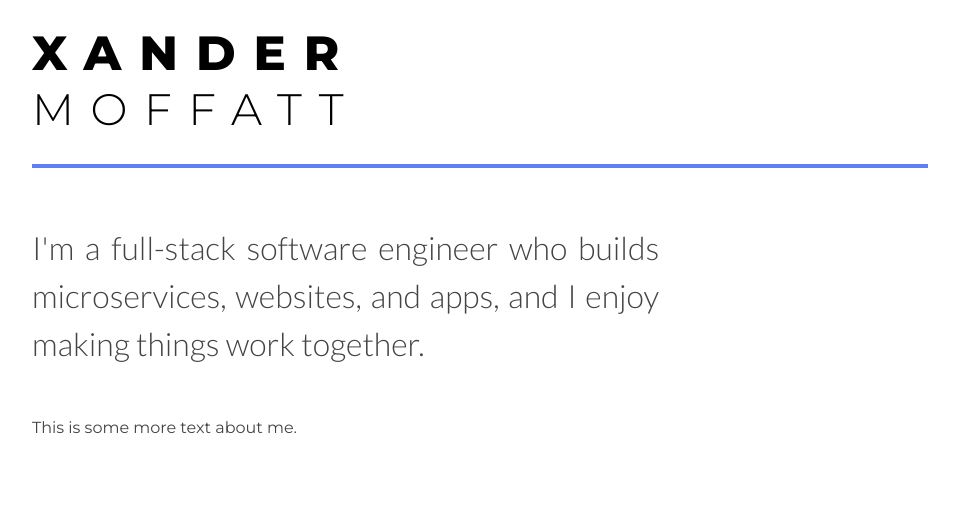
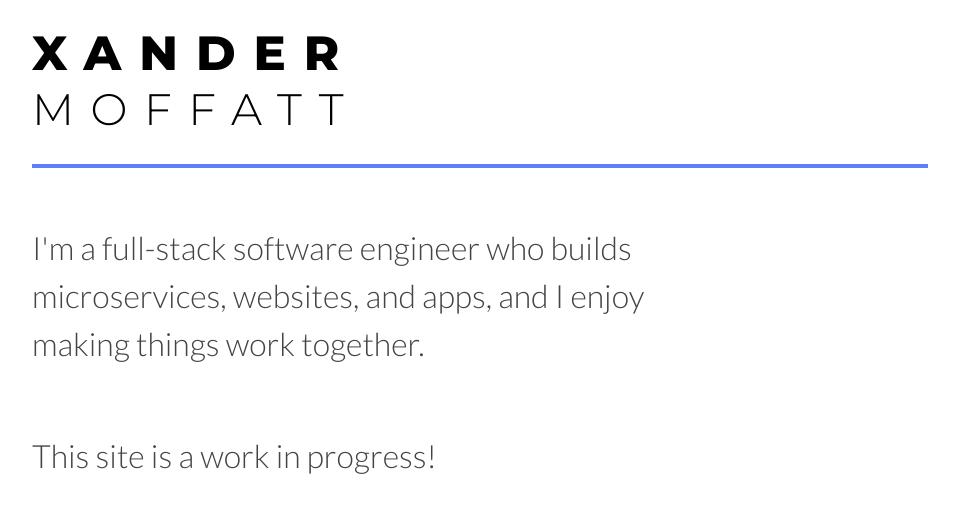
Before and after one commit to xandroxygen/xandroxygen.github.io, a Jekyll site: the page built from index.html, in a window 1280 px wide. Shown: the top 513 px of the page, without its empty margins (160-1119 px from the left). Built offline with Jekyll 4.4.1, drawn with Linux system fonts in a browser that asks for light colours.

Commit message:
simplify some css

```diff
--- a/_includes/header.html
+++ b/_includes/header.html
@@ -1,7 +1,7 @@
-<header class="app-header">
-  <div class="page-title">
+<header class="header">
+  <div class="header--title">
     <h1>XANDER</h1>
     <h2>MOFFATT</h2>
   </div>
-  <div class="app-header--divider"></div>
+  <div class="header--divider"></div>
 </header>
--- a/_includes/intro.html
+++ b/_includes/intro.html
@@ -1,2 +1,2 @@
 <p class="headline-text">I'm a full-stack software engineer who builds microservices, websites, and apps, and I enjoy making things work together.</p>
-<p class="section-text">This is some more text about me.</p>
+<p class="headline-text">This site is a work in progress!</p>
--- a/index.html
+++ b/index.html
@@ -2,7 +2,7 @@
 layout: default
 ---
 
-<div class="app-container">
+<div class="container">
   {% include header.html %}
   {% include intro.html %}
 </div>
--- a/main.css
+++ b/main.css
@@ -1,69 +1,56 @@
 body {
   margin: 0;
   padding: 0;
-  font-family: "Montserrat", sans-serif;
+  font-family: "Lato", sans-serif;
+  font-size: 16px;
+  line-height: 1.5;
+  color: #444;
 }
 
-.app-header {
+.container {
+  width: 70%;
+  max-width: 64em;
+  margin: auto;
+  display: flex;
+  flex-direction: column;
+}
+
+.header {
+  font-family: "Montserrat", sans-serif;
   background-color: #fff;
   height: 9em;
   padding: 1.5em 0;
-  display: -ms-flexbox;
   display: flex;
-  -ms-flex-direction: column;
   flex-direction: column;
-  -ms-flex-item-align: stretch;
   align-self: stretch;
   line-height: initial;
 }
 
-.app-header--divider {
+.header--divider {
   background-color: #5e7ff8;
   height: 0.25em;
   margin-top: auto;
 }
 
-.page-title h1,
-.page-title h2 {
+.header--title h1,
+.header--title h2 {
   letter-spacing: 0.375em;
   margin: 0;
   color: #000;
 }
 
-.page-title h1 {
+.header--title h1 {
   font-weight: 800;
   font-size: 3em;
 }
 
-.page-title h2 {
+.header--title h2 {
   font-weight: 300;
   font-size: 2.75em;
 }
 
 .headline-text {
-  text-align: justify;
-  font-family: "Lato", sans-serif;
   width: 70%;
   font-size: 2em;
   font-weight: 300;
 }
-
-body {
-  font-size: 16px;
-  line-height: 1.5;
-}
-
-a:link,
-body {
-  color: #444;
-}
-
-.app-container {
-  width: 70%;
-  max-width: 64em;
-  margin: auto;
-  display: -ms-flexbox;
-  display: flex;
-  -ms-flex-direction: column;
-  flex-direction: column;
-}
```
